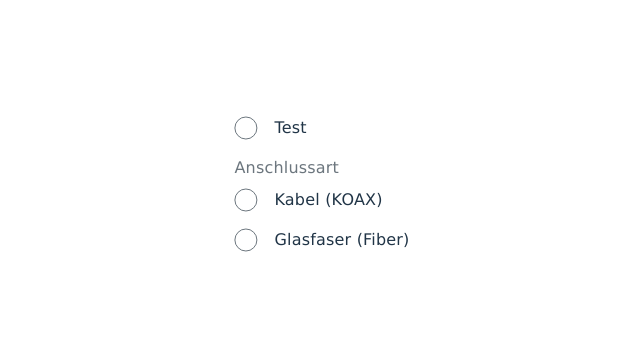
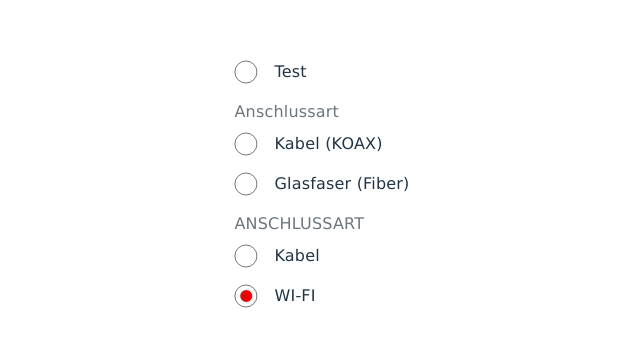
Before and after one commit to YiDaoJ/vite-react-ts-practice, a React (Vite) app: page / in a window 1280 px wide. Shown: the part 208-554 px from the top of the page, without its empty margins (318-958 px from the left). Built offline with nearby package versions, Linux system fonts and the light colour scheme.

Commit message:
rebuild radio group

```diff
--- a/src/App.tsx
+++ b/src/App.tsx
@@ -1,6 +1,7 @@
 import React, { ChangeEvent, useState } from "react";
 
 import { Radio, RadioButton } from "./components";
+import { RadioGroupRebuild } from "./components/RadioGroup";
 
 function App() {
   const [value, setValue] = useState<string>("english");
@@ -14,6 +15,7 @@ function App() {
     <div className='App'>
       <RadioButton name='test' label='Test' />
       <Radio />
+      <RadioGroupRebuild />
     </div>
   );
 }
--- /dev/null
+++ b/src/components/RadioGroup/RadioButtonNew.tsx
@@ -0,0 +1,109 @@
+import { css } from "@emotion/react";
+import styled from "@emotion/styled";
+import React, { ChangeEvent, FC, useContext, useEffect, useState } from "react";
+import RadioGroupContext from "./RadioGroupContext";
+
+interface RadioButtonProps {
+  label: string;
+  value: string;
+}
+
+export const RadioButton: FC<RadioButtonProps> = ({ label, value }) => {
+  const { name, selected, onChange } = useContext(RadioGroupContext);
+  // console.log({ selected, value, checked: selected === value });
+
+  return (
+    <RadioWrapper>
+      <span className='radio-input'>
+        <input
+          type='radio'
+          name={value}
+          css={radioStyle}
+          onChange={onChange}
+          value={value}
+          checked={selected === value}
+        />
+      </span>
+      <span className='radio-label' css={labelStyle}>
+        {label}
+      </span>
+    </RadioWrapper>
+  );
+};
+
+const radioStyle = css`
+  appearance: none !important;
+  margin-bottom: 0.3125rem;
+  border-color: transparent;
+  margin-top: 0.7rem;
+
+  border-radius: 0.3125rem;
+  display: inline-block;
+  position: relative;
+  padding-left: 2rem;
+  cursor: pointer;
+  outline: none;
+  height: 1px;
+
+  ::before {
+    content: "";
+    position: absolute;
+    top: 50%;
+    left: 0;
+    transform: translate(-20%, -50%);
+    width: 1.3125rem;
+    height: 1.3125rem;
+    border: 0.0625rem solid #6c767e;
+    box-shadow: 0.0625rem 0.0625rem transparent,
+      -0.0625rem -0.0625rem transparent, 0.0625rem -0.0625rem transparent,
+      -0.0625rem 0.0625rem transparent;
+    border-radius: 100%;
+  }
+
+  :focus::before {
+    border: 0.0625rem solid #000;
+    outline: none;
+    box-shadow: 0 0 0 0.3125rem rgb(108 118 126 / 24%);
+  }
+
+  :hover::before {
+    border: 0.0625rem solid #000;
+  }
+
+  ::after {
+    position: absolute;
+    top: 50%;
+    left: 0;
+    transform: translate(-20%, -50%);
+    content: "";
+  }
+
+  :checked {
+    ::after {
+      position: absolute;
+      top: 50%;
+      left: 0;
+      display: block;
+      border: 0.375rem solid #e00;
+      border-radius: 100%;
+      transform-origin: 0 0;
+      transform: translate(10%, -50%);
+      content: "";
+    }
+  }
+`;
+
+const labelStyle = css`
+  font-size: 1rem;
+  line-height: 1.5rem;
+  letter-spacing: 0.011875rem;
+  font-family: Verdana, Arial, sans-serif;
+
+  cursor: pointer;
+`;
+
+const RadioWrapper = styled.label`
+  display: flex;
+  margin-bottom: 1rem;
+  position: relative;
+`;
--- /dev/null
+++ b/src/components/RadioGroup/RadioGroupContext.ts
@@ -0,0 +1,16 @@
+import React from "react";
+
+export interface RadioGroupContextValue {
+  name: string | undefined;
+  onChange: (
+    event: React.ChangeEvent<HTMLInputElement>,
+    value?: string
+  ) => void;
+  selected: any;
+}
+
+const RadioGroupContext = React.createContext<
+  RadioGroupContextValue | undefined
+>(undefined);
+
+export default RadioGroupContext;
--- /dev/null
+++ b/src/components/RadioGroup/RadioGroupNew.tsx
@@ -0,0 +1,52 @@
+import { css } from "@emotion/react";
+import React, { ChangeEvent, FC, PropsWithChildren, useState } from "react";
+import RadioGroupContext from "./RadioGroupContext";
+
+interface RadioGroupProps {
+  label?: string;
+  name?: string;
+  defaultValue?: string;
+  onChange(value: string): void;
+}
+
+export const RadioGroup: FC<PropsWithChildren<RadioGroupProps>> = ({
+  label,
+  name,
+  defaultValue,
+  onChange,
+  children,
+}) => {
+  const [value, setValue] = useState(defaultValue);
+
+  const handleChange = (event: ChangeEvent<HTMLInputElement>) => {
+    setValue(event.currentTarget.value);
+    if (onChange) {
+      onChange(event.currentTarget.value);
+    }
+  };
+
+  return (
+    <div className='radio-group__container' data-testid='radio-group'>
+      {label && (
+        <label className='radio-group__label' css={GroupLabelStyle}>
+          {label}
+        </label>
+      )}
+      <RadioGroupContext.Provider
+        value={{ name, onChange: handleChange, selected: value }}
+      >
+        <div className='radio-group__control'>{children}</div>
+      </RadioGroupContext.Provider>
+    </div>
+  );
+};
+
+const GroupLabelStyle = css`
+  display: block;
+  font-size: 1rem;
+  line-height: 1.5rem;
+  letter-spacing: 0.011875rem;
+  margin-bottom: 0.5rem;
+  color: #6c767e;
+  font-family: Verdana, Arial, sans-serif;
+`;
--- /dev/null
+++ b/src/components/RadioGroup/index.tsx
@@ -0,0 +1,33 @@
+import React, { FC } from "react";
+import { RadioGroup } from "./RadioGroupNew";
+import { RadioButton } from "./RadioButtonNew";
+
+export const RadioGroupRebuild: FC = () => {
+  const handleChange = (value: string) => {
+    const info = { selected: value };
+
+    fetch("http://localhost:4000/test", {
+      method: "POST",
+      // mode: "no-cors",
+      headers: {
+        "Access-Control-Allow-Origin": "*",
+        "Access-Control-Allow-Credentials": true,
+        "Content-Type": "application/json",
+      },
+      body: JSON.stringify(info),
+    })
+      .then((res) => res.json())
+      .then((data) => console.log(data));
+  };
+
+  return (
+    <RadioGroup
+      label='ANSCHLUSSART'
+      defaultValue='wifi'
+      onChange={handleChange}
+    >
+      <RadioButton value='cable' label='Kabel' />
+      <RadioButton value='wifi' label='WI-FI' />
+    </RadioGroup>
+  );
+};
```
Also changed, not shown: 1 other file (tests, documents, lock files or other folders).
